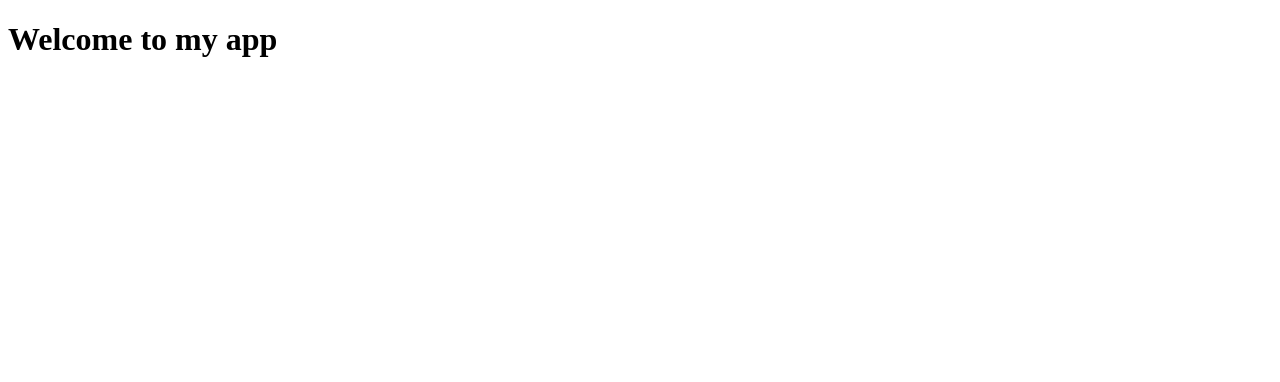
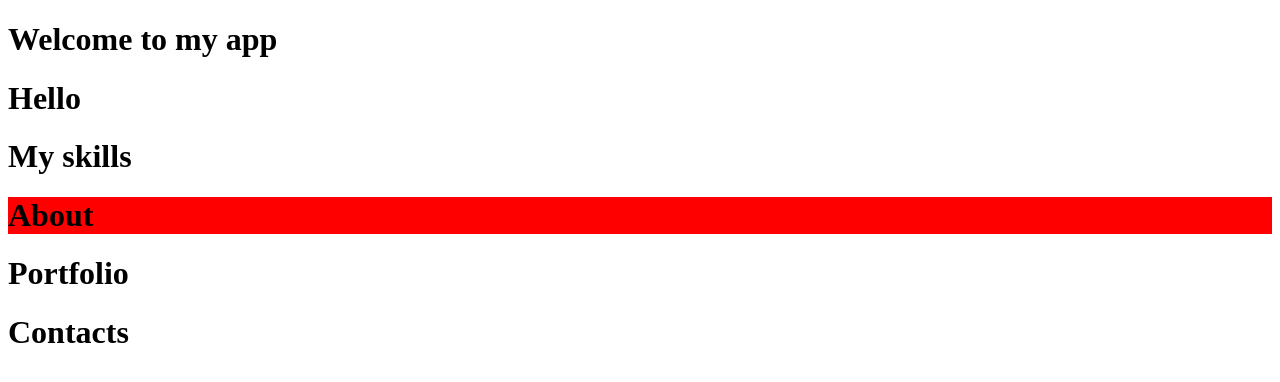
Before and after one commit to AlexandraSmirnova/Frontfolio, a React app: page / in a window 1280 px wide. Shown: the top 382 px of the page. Built offline with nearby package versions, Linux system fonts and the light colour scheme.

Commit message:
add css modules

```diff
--- a/package.json
+++ b/package.json
@@ -38,10 +38,12 @@
     "@typescript-eslint/eslint-plugin": "^8.46.4",
     "@typescript-eslint/parser": "^8.46.4",
     "copy-webpack-plugin": "^13.0.1",
+    "css-loader": "^7.1.2",
     "eslint": "^9.39.1",
     "eslint-plugin-import": "^2.32.0",
     "eslint-plugin-react": "^7.37.5",
     "globals": "^16.5.0",
+    "style-loader": "^4.0.0",
     "ts-loader": "^9.5.4",
     "typescript": "^5.9.3",
     "webpack": "^5.102.1",
--- a/src/components/App.tsx
+++ b/src/components/App.tsx
@@ -1,9 +1,20 @@
 import React from 'react';
+
+import { Hello } from './sections/Hello';
+import { MySkills } from './sections/MySkills';
+import { About } from './sections/About';
+import { Portfolio } from './sections/Portfolio';
+import { Contacts } from './sections/Contacts';
 
 export const App: React.FC = () => {
     return (
         <div>
             <h1>Welcome to my app</h1>
+            <Hello />
+            <MySkills />
+            <About />
+            <Portfolio />
+            <Contacts />
         </div>
     );
 };
--- /dev/null
+++ b/src/components/sections/About/index.tsx
@@ -0,0 +1,11 @@
+import React from 'react';
+
+import styles from './styles.css';
+
+export const About: React.FC = () => {
+    return (
+        <div className={styles.container}>
+            <h1>About</h1>
+        </div>
+    );
+};
--- /dev/null
+++ b/src/components/sections/About/styles.css
@@ -0,0 +1,4 @@
+.container {
+    /*test style*/
+    background-color: red;
+}
--- /dev/null
+++ b/src/components/sections/Contacts/index.tsx
@@ -0,0 +1,9 @@
+import React from 'react';
+
+export const Contacts: React.FC = () => {
+    return (
+        <div>
+            <h1>Contacts</h1>
+        </div>
+    );
+};
--- /dev/null
+++ b/src/components/sections/Hello/index.tsx
@@ -0,0 +1,9 @@
+import React from 'react';
+
+export const Hello: React.FC = () => {
+    return (
+        <div>
+            <h1>Hello</h1>
+        </div>
+    );
+};
--- /dev/null
+++ b/src/components/sections/MySkills/index.tsx
@@ -0,0 +1,9 @@
+import React from 'react';
+
+export const MySkills: React.FC = () => {
+    return (
+        <div>
+            <h1>My skills</h1>
+        </div>
+    );
+};
--- /dev/null
+++ b/src/components/sections/Portfolio/index.tsx
@@ -0,0 +1,9 @@
+import React from 'react';
+
+export const Portfolio: React.FC = () => {
+    return (
+        <div>
+            <h1>Portfolio</h1>
+        </div>
+    );
+};
--- /dev/null
+++ b/src/types/global.d.ts
@@ -0,0 +1,4 @@
+declare module "*.css" {
+    const styles: { [className: string]: string };
+    export default styles;
+}
--- a/webpack.config.js
+++ b/webpack.config.js
@@ -26,11 +26,25 @@ module.exports = (env) => {
           use: 'ts-loader',
           exclude: /node_modules/,
         },
+        {
+            test: /\.css$/,
+            use: [
+            'style-loader',
+            {
+                loader: 'css-loader',
+                options: {
+                modules: {
+                    namedExport: false,
+                },
+                },
+            },
+            ],
+        },
       ],
     },
 
     resolve: {
-      extensions: ['.tsx', '.ts', '.js'],
+      extensions: ['.tsx', '.ts', '.js', '.css'],
     },
 
     plugins: DEBUG
```
Also changed, not shown: eslint.config.mjs (+3 -4 lines), tsconfig.json (+7 -1 lines), 1 other file (tests, documents, lock files or other folders).
